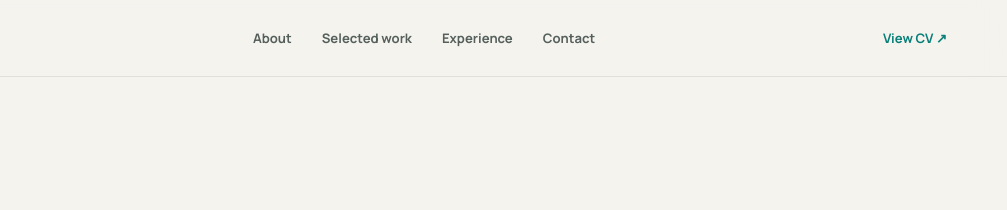
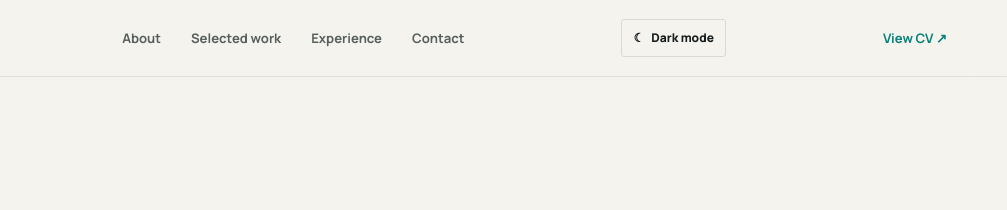
Before and after one commit to brian-kipkoech-kirui/brian-kipkoech-kirui.github.io, a plain HTML site: page index.html in a window 1280 px wide. Shown: the top 210 px of the page, 273-1280 px from the left. Drawn offline with nearby package versions, Linux system fonts and the light colour scheme.

Commit message:
Add accessible theme switch to portfolio header

```diff
--- a/index.html
+++ b/index.html
@@ -21,6 +21,7 @@
         <a href="#experience">Experience</a>
         <a href="#contact">Contact</a>
       </nav>
+      <button class="theme-toggle" id="theme-toggle" type="button" aria-label="Switch to dark theme" title="Switch theme"><span aria-hidden="true">☾</span><span class="theme-toggle-label">Dark mode</span></button>
       <a class="header-link" href="/docs/KIPKOECH_BRIAN_FlowCV_Resume_2026-10-02%20(2).pdf" target="_blank" rel="noreferrer">View CV <span aria-hidden="true">↗</span></a>
     </div>
   </header>
@@ -223,5 +224,29 @@
     <p class="assistant-disclaimer">Curated portfolio guide · Not a live AI service</p>
   </aside>
   <script src="/assets/portfolio-assistant.js" defer></script>
+  <script>
+    (() => {
+      const root = document.documentElement;
+      const button = document.getElementById('theme-toggle');
+      if (!button) return;
+      const label = button.querySelector('.theme-toggle-label');
+      const icon = button.querySelector('[aria-hidden="true"]');
+      let savedTheme = null;
+      try { savedTheme = localStorage.getItem('portfolio-theme'); } catch (_) {}
+      const applyTheme = (theme) => {
+        root.dataset.theme = theme;
+        const dark = theme === 'dark';
+        label.textContent = dark ? 'Light mode' : 'Dark mode';
+        icon.textContent = dark ? '☀' : '☾';
+        button.setAttribute('aria-label', dark ? 'Switch to light theme' : 'Switch to dark theme');
+      };
+      applyTheme(savedTheme === 'dark' ? 'dark' : 'light');
+      button.addEventListener('click', () => {
+        const next = root.dataset.theme === 'dark' ? 'light' : 'dark';
+        applyTheme(next);
+        try { localStorage.setItem('portfolio-theme', next); } catch (_) {}
+      });
+    })();
+  </script>
 </body>
 </html>
```
